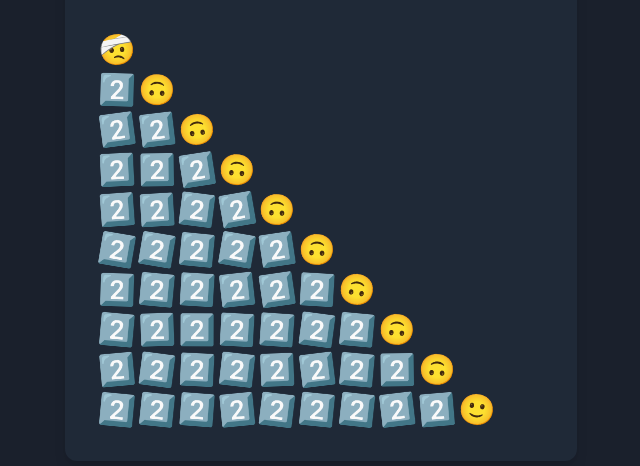
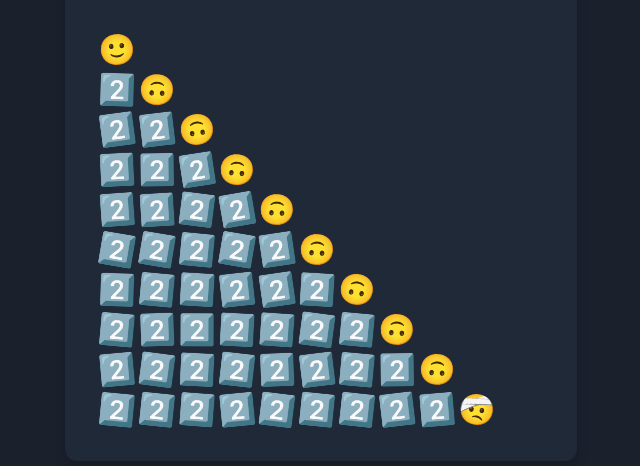
Before and after one commit to neumayerpeter07-boop/Smiletreppe, a plain HTML site: page index.html in a window 1280 px wide. Shown: the part 294-760 px from the top of the page, 319-959 px from the left. Drawn offline with nearby package versions, Linux system fonts and the light colour scheme.

Commit message:
Update index.html

```diff
--- a/index.html
+++ b/index.html
@@ -60,9 +60,9 @@
                     // Bestimmt das Emoji basierend auf der Position
                     if (j === i) { // Es ist das Emoji auf dem eigentlichen Treppenpfad
                         if (i === height) {
-                            currentEmoji = '🙂'; // Die oberste Stufe
+                            currentEmoji = '🤕'; // Die oberste Stufe
                         } else if (i === 1) {
-                            currentEmoji = '🤕'; // Die unterste Stufe
+                            currentEmoji = '🙂'; // Die unterste Stufe
                         } else {
                             currentEmoji = '🙃'; // Alle anderen Stufen auf dem Pfad
                         }
```
